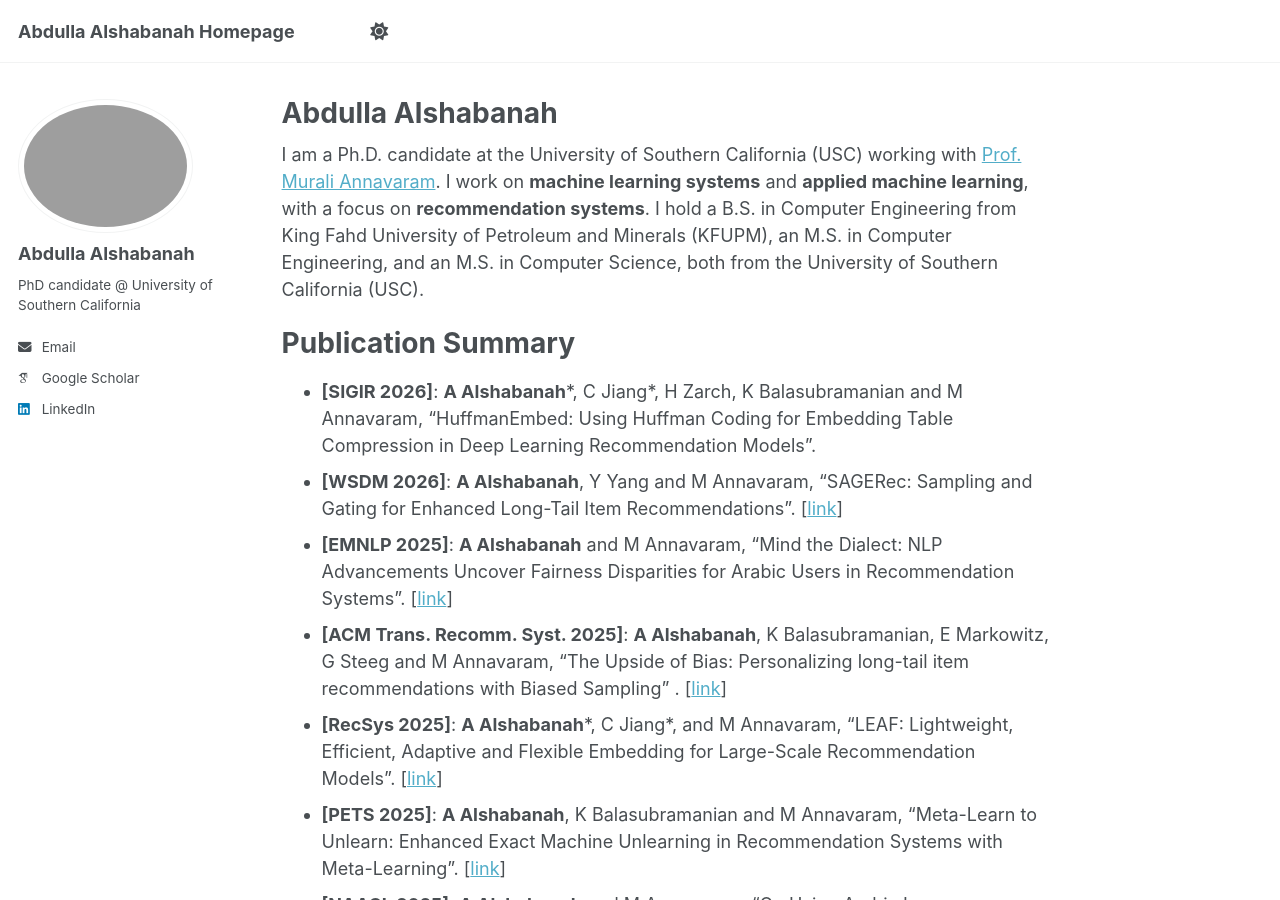
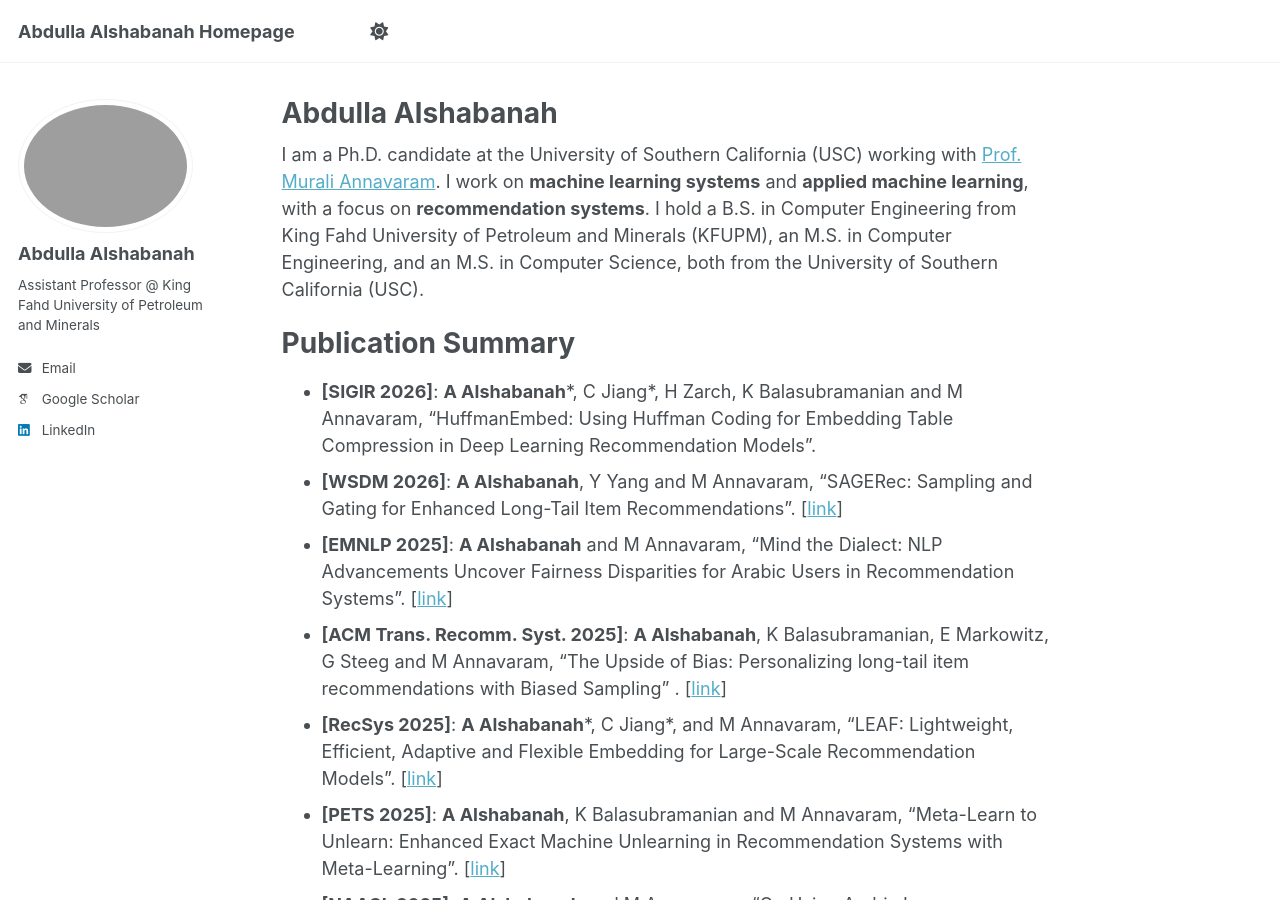
Before and after one commit to alshabae/alshabae.github.io, a Jekyll site: the page built from _pages/about.md, in a window 1280 px wide and 900 px high. Built offline with Jekyll 4.4.1, drawn with Linux system fonts in a browser that asks for light colours; some web fonts are replaced; a script that is not in the unit is left out.

Commit message:
Update _config.yml

```diff
--- a/_config.yml
+++ b/_config.yml
@@ -12,7 +12,7 @@ site_theme               : "default" # Currently available options are "default"
 title                    : "Abdulla Alshabanah Homepage"
 title_separator          : "-"
 name                     : &name "Abdulla Alshabanah"
-description              : &description "PhD candidate @ University of Southern California"   # Update this with a general description of your site, this is the default if not overridden by a page
+description              : &description "Assistant Professor @ King Fahd University of Petroleum and Minerals"   # Update this with a general description of your site, this is the default if not overridden by a page
 url                      : https://alshabae.github.io # The base hostname & protocol for your site e.g. "https://[your GitHub username].github.io",
                                                            # or if you already have some other page hosted on Github then use "https://[your GitHub username].github.io/[Your Repo Name]"
 baseurl                  : "" # the subpath of your site, e.g. "/blog"
@@ -26,11 +26,11 @@ author:
   avatar           : "Headshot.jpg"
   name             : "Abdulla Alshabanah"
   pronouns         : # example: "she/her"
-  bio              : "PhD candidate @ University of Southern California"
+  bio              : "Assistant Professor @ King Fahd University of Petroleum and Minerals"
   location         : #"Earth"
   employer         : #"Red Brick University"
   uri              : # URL
-  email            : "aalshaba@usc.edu"
+  email            : "alshabae@kfupm.edu.sa"
 
   # Academic websites
   academia         : # URL
```
